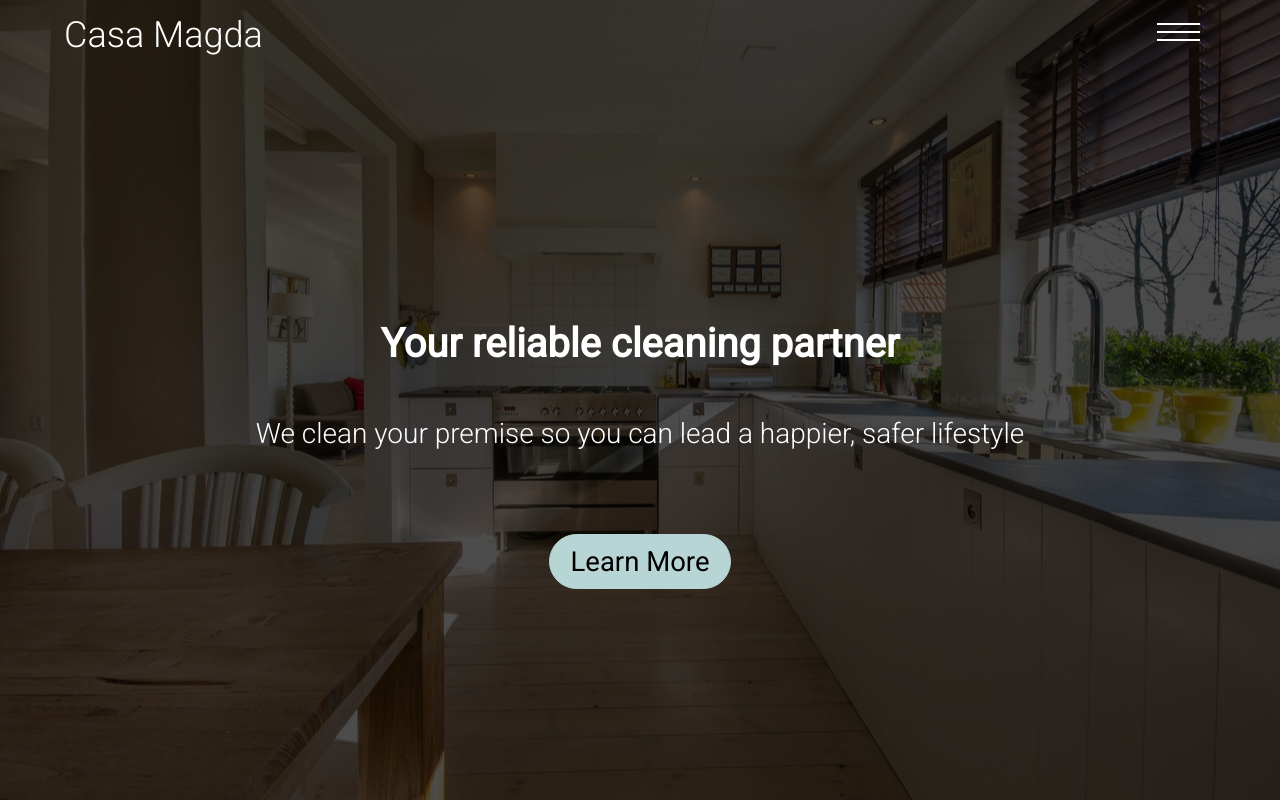
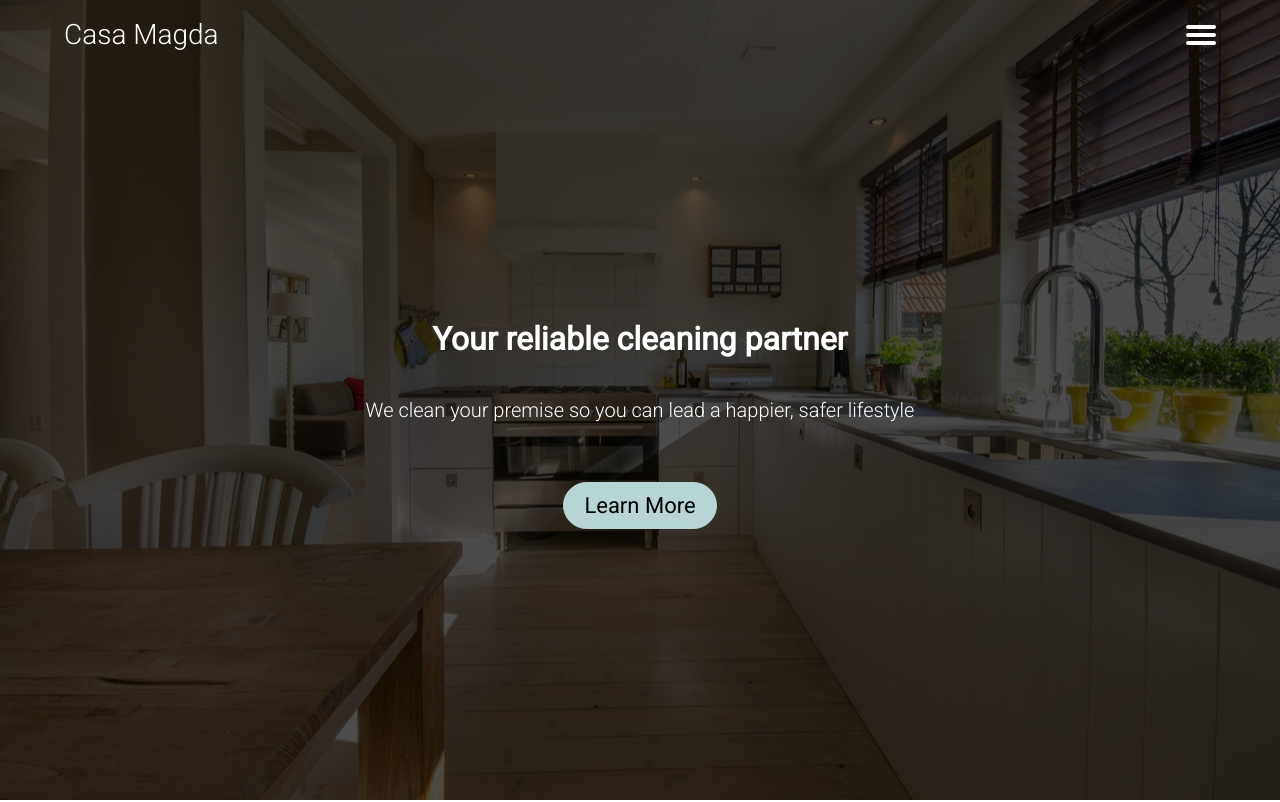
Before and after one commit to edwingl10/casamagda, a plain HTML site: page index.html in a window 1280 px wide. Shown: the top 802 px of the page. Drawn offline with Linux system fonts and the light colour scheme.

Commit message:
menu style fix, media queries
- hamburger menu style fix
- updated media queries for 600px width

```diff
--- a/styles/style.css
+++ b/styles/style.css
@@ -94,40 +94,41 @@ header{
 }
 /* hamburger menu lines */
 .hamburger{
-    display: block;
     position: absolute;
-    bottom: 10px;
+    top: 20px;
     right: 5%;
+    display: flex;
+    justify-content: center;
+    align-items: center;
+    width: 30px;
+    height: 30px;
+    cursor: pointer;
     z-index: 1;
-    width: 3.75rem;
-    height: 2.5rem;
-    padding: 1em;
-    align-items: center;
-    justify-content: center;
+    /*border: 3px solid #fff;*/
     transition: all 0.4s ease;
 }
 .hamburger > div{
-    position: relative;
     width: 100%;
-    height: 2px;
-    background-color: #fff;
-    display: flex;
-    align-items: center;
-    justify-content: center;
-    transition: all 0.4s ease;
+    height: 4px;
+    background: #fff;
+    border-radius: 5px;
+    transition: all 0.4 ease;
 }
 .hamburger > div:before,
 .hamburger > div:after{
     content: '';
     position: absolute;
-    z-index: 1;
-    top: -8px;
     width: 100%;
-    height: 2px;
+    height: 4px;
     background: inherit;
+    border-radius: 5px;
+    transition: all 0.4 ease;
+}
+.hamburger > div:before{
+    transform: translateY(-8px);
 }
 .hamburger > div:after{
-    top: 8px;
+    transform: translateY(8px);
 }
 /* hamburger menu color change */
 .hamburger > .black{
@@ -143,7 +144,6 @@ header{
 
 .rotate-ham-menu.hamburger > div:before,
 .rotate-ham-menu.hamburger > div:after{
-    top: 0;
     transform: rotate(-90deg);
 }
 /* navigation */
@@ -521,49 +521,34 @@ footer p{
 /* ----------------------------------------
 Media Queries
 ---------------------------------------- */
+/* full screen navbar */
+@media only screen and (min-height: 800px){
+    nav ul{
+        margin: 5% 0;
+    }
+    nav ul li a{
+        font-size: 1.875rem;
+    }
+    .call-btn:link, .call-btn:visited{
+        font-size: 1.6875rem;
+    }
+    .phone-icon{
+        height: 27px;
+        width: 27px;
+    }
+}
+
+/* page content */
 @media only screen and (min-width: 600px){
-    html{
-        font-size: 20px;
-    }
-    .section-title{
-        font-size: 1.5rem;
-    }
-    .brand-name{
-        font-size: 1.8rem;
-    }
-    .hamburger{
-        bottom: 0;
-    }
-    .hero-text-box h1{
-        font-size: 2rem;
-    }
-    .hero-text-box h2{
-        font-size: 1.4rem;
-    }
-    .service-des img, .iso-house{
+    .iso-house, .service-des img{
+        height: 60%;
         width: 60%;
-        height: 60%;
     }
     .reasons-des img{
-        width: 40%;
-        height: 40%;
-    }
-    .reasons-des h2{
-        font-size: 1.5rem;
-    }
-    .locations iframe{
-        height: 450px;
-    }
-    .city-title{
-        font-size: 1.5rem;
+        width: 35%;
+        height: 35%;
     }
     .listings{
         width: 75%;
     }
-    .listings span p{
-        font-size: 1.25rem;
-    }
-    footer p, .footer-links li a{
-        font-size: 1rem;
-    }
 }
```
